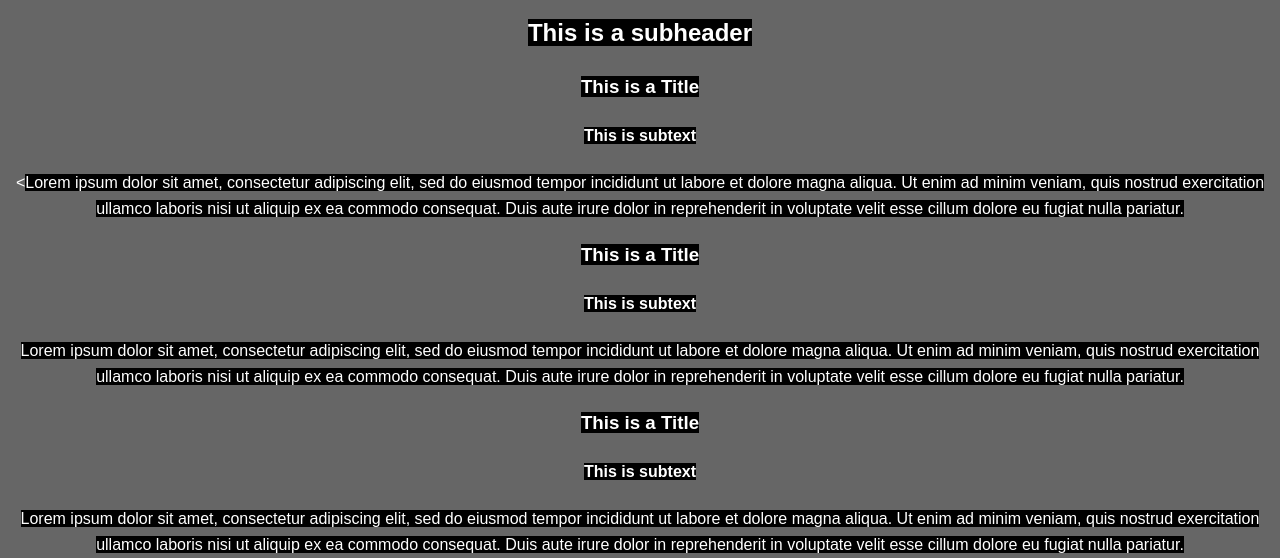
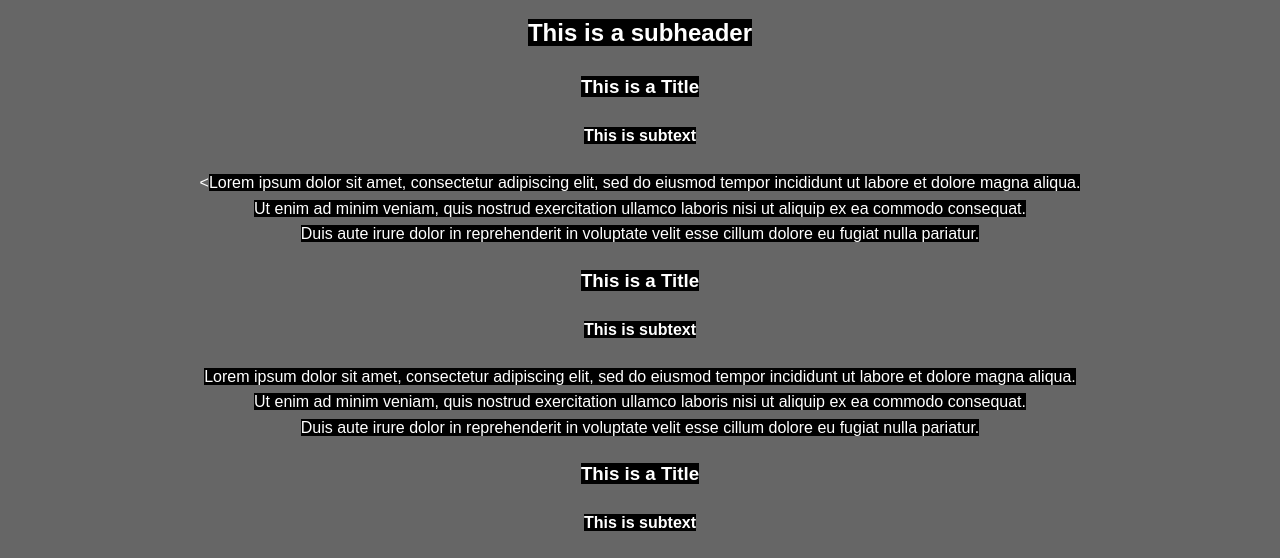
Before and after one commit to JMC1997/JMC1997.github.io, a plain HTML site: page index.html in a window 1280 px wide. Shown: the part 205-763 px from the top of the page. Drawn offline with Linux system fonts and the light colour scheme.

Commit message:
Update index.html

```diff
--- a/index.html
+++ b/index.html
@@ -33,7 +33,7 @@
 
 <section>
 	<h4><span style="background-color:black">This is subtext</span></h4>
-<p><<span style="background-color:black">Lorem ipsum dolor sit amet, consectetur adipiscing elit, sed do eiusmod tempor incididunt ut labore et dolore magna aliqua. Ut enim ad minim veniam, quis nostrud exercitation ullamco laboris nisi ut aliquip ex ea commodo consequat. Duis aute irure dolor in reprehenderit in voluptate velit esse cillum dolore eu fugiat nulla pariatur.</span></p>
+<p><<span style="background-color:black">Lorem ipsum dolor sit amet, consectetur adipiscing elit, sed do eiusmod tempor incididunt ut labore et dolore magna aliqua.<br> Ut enim ad minim veniam, quis nostrud exercitation ullamco laboris nisi ut aliquip ex ea commodo consequat.<br> Duis aute irure dolor in reprehenderit in voluptate velit esse cillum dolore eu fugiat nulla pariatur.</span></p>
 </section>
 
 </article>
@@ -43,7 +43,7 @@
 
 <section>
 <h4><span style="background-color:black">This is subtext<span></h4>
-<p><span style="background-color:black">Lorem ipsum dolor sit amet, consectetur adipiscing elit, sed do eiusmod tempor incididunt ut labore et dolore magna aliqua. Ut enim ad minim veniam, quis nostrud exercitation ullamco laboris nisi ut aliquip ex ea commodo consequat. Duis aute irure dolor in reprehenderit in voluptate velit esse cillum dolore eu fugiat nulla pariatur.</span></p>
+<p><span style="background-color:black">Lorem ipsum dolor sit amet, consectetur adipiscing elit, sed do eiusmod tempor incididunt ut labore et dolore magna aliqua.<br> Ut enim ad minim veniam, quis nostrud exercitation ullamco laboris nisi ut aliquip ex ea commodo consequat.<br> Duis aute irure dolor in reprehenderit in voluptate velit esse cillum dolore eu fugiat nulla pariatur.</span></p>
 </section>
 
 </article>
@@ -53,7 +53,7 @@
 
 <section>
 <h4><span style="background-color:black">This is subtext</span></h4>
-<p><span style="background-color:black">Lorem ipsum dolor sit amet, consectetur adipiscing elit, sed do eiusmod tempor incididunt ut labore et dolore magna aliqua. Ut enim ad minim veniam, quis nostrud exercitation ullamco laboris nisi ut aliquip ex ea commodo consequat. Duis aute irure dolor in reprehenderit in voluptate velit esse cillum dolore eu fugiat nulla pariatur.</span></p>
+<p><span style="background-color:black">Lorem ipsum dolor sit amet, consectetur adipiscing elit, sed do eiusmod tempor incididunt ut labore et dolore magna aliqua.<br> Ut enim ad minim veniam, quis nostrud exercitation ullamco laboris nisi ut aliquip ex ea commodo consequat.<br> Duis aute irure dolor in reprehenderit in voluptate velit esse cillum dolore eu fugiat nulla pariatur.</span></p>
 </section>
 
 </article>
```
